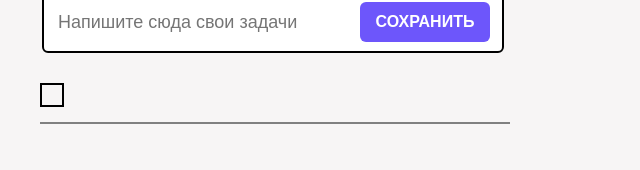
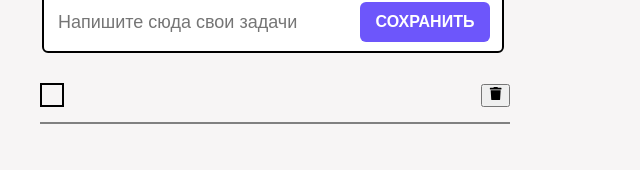
Before and after one commit to olgaplatonova/todo-list, a React (Create React App) app: page / in a window 1280 px wide. Both pictures are taken after a click on the button "Сохранить". Shown: the part 130-300 px from the top of the page, without its empty margins (0-640 px from the left). Built offline with nearby package versions, Linux system fonts and the light colour scheme.

Commit message:
add onRemove

```diff
--- a/package.json
+++ b/package.json
@@ -9,6 +9,7 @@
     "node-sass": "^7.0.1",
     "react": "^17.0.2",
     "react-dom": "^17.0.2",
+    "react-icons": "^4.3.1",
     "react-scripts": "5.0.0",
     "web-vitals": "^2.1.4"
   },
--- a/src/App.js
+++ b/src/App.js
@@ -23,8 +23,9 @@ function App(compareFn) {
         }
     }
 
-    const removeTask = (taskName) => {
-
+    const onRemoveTask = (id) => {
+        setTodos([...todos.filter(it => it.id !==id)])
+        console.log(id)
     }
 
     const handleToggle = () => {
@@ -39,7 +40,7 @@ function App(compareFn) {
                 <h1>Список дел: {todos.length}</h1>
             </header>
             <TodoForm saveToDo={addTask}/>
-            <TodoList listTodo={todos} checkboxToggle={checkboxToggle}/>
+            <TodoList listTodo={todos} checkboxToggle={checkboxToggle} onRemoveTask={onRemoveTask}/>
         </div>
     );
 }
--- a/src/components/Todo/Todo.js
+++ b/src/components/Todo/Todo.js
@@ -1,13 +1,18 @@
 import React from 'react';
 import PropTypes from 'prop-types';
-import styles from './Todo.module.scss'
+import styles from './Todo.module.scss';
+import { FaTrash } from 'react-icons/fa'
 
-const Todo = ({taskName, done, deleted, id, checkboxToggle}) => {
+
+const Todo = ({taskName, done, deleted, id, checkboxToggle, onRemoveTask}) => {
 
     //Обработчик изменения чекбокса
     const emitCheckbox = e => {
         checkboxToggle(id, e.target.checked)
-        console.log(e.target.checked)
+    }
+
+    const emitRemove = e => {
+        onRemoveTask(id)
     }
 
     return (
@@ -19,6 +24,9 @@ const Todo = ({taskName, done, deleted, id, checkboxToggle}) => {
                     <span className={styles.fakeCheckbox}/>
                         {taskName}
                 </label>
+                <button onClick={emitRemove}>
+                    <FaTrash />
+                </button>
             </li>
         </ul>
         </>
--- a/src/components/Todo/Todo.module.scss
+++ b/src/components/Todo/Todo.module.scss
@@ -6,6 +6,7 @@
 
 li {
   display: flex;
+  justify-content: space-between;
   padding-bottom: 15px;
   padding-top: 15px;
   border-bottom: 2px solid grey;
--- a/src/components/TodoList/TodoList.js
+++ b/src/components/TodoList/TodoList.js
@@ -2,13 +2,13 @@ import React from 'react';
 import Todo from '../Todo/Todo';
 import styles from './TodoList.module.scss'
 
-const TodoList = ({listTodo = [], checkboxToggle}) => {
+const TodoList = ({listTodo = [], checkboxToggle, onRemoveTask}) => {
     if (!listTodo.length) { return <div className={styles.checkboxNothing}>На сегодня дел еще нету</div> }
 
     return (
         <div>
                 {listTodo.map(todos =>
-                    <Todo key={todos.id} {...todos} checkboxToggle={checkboxToggle} />
+                    <Todo key={todos.id} {...todos} checkboxToggle={checkboxToggle} onRemoveTask={onRemoveTask}/>
                 )}
         </div>
     )
```
Also changed, not shown: 1 other file (tests, documents, lock files or other folders).
